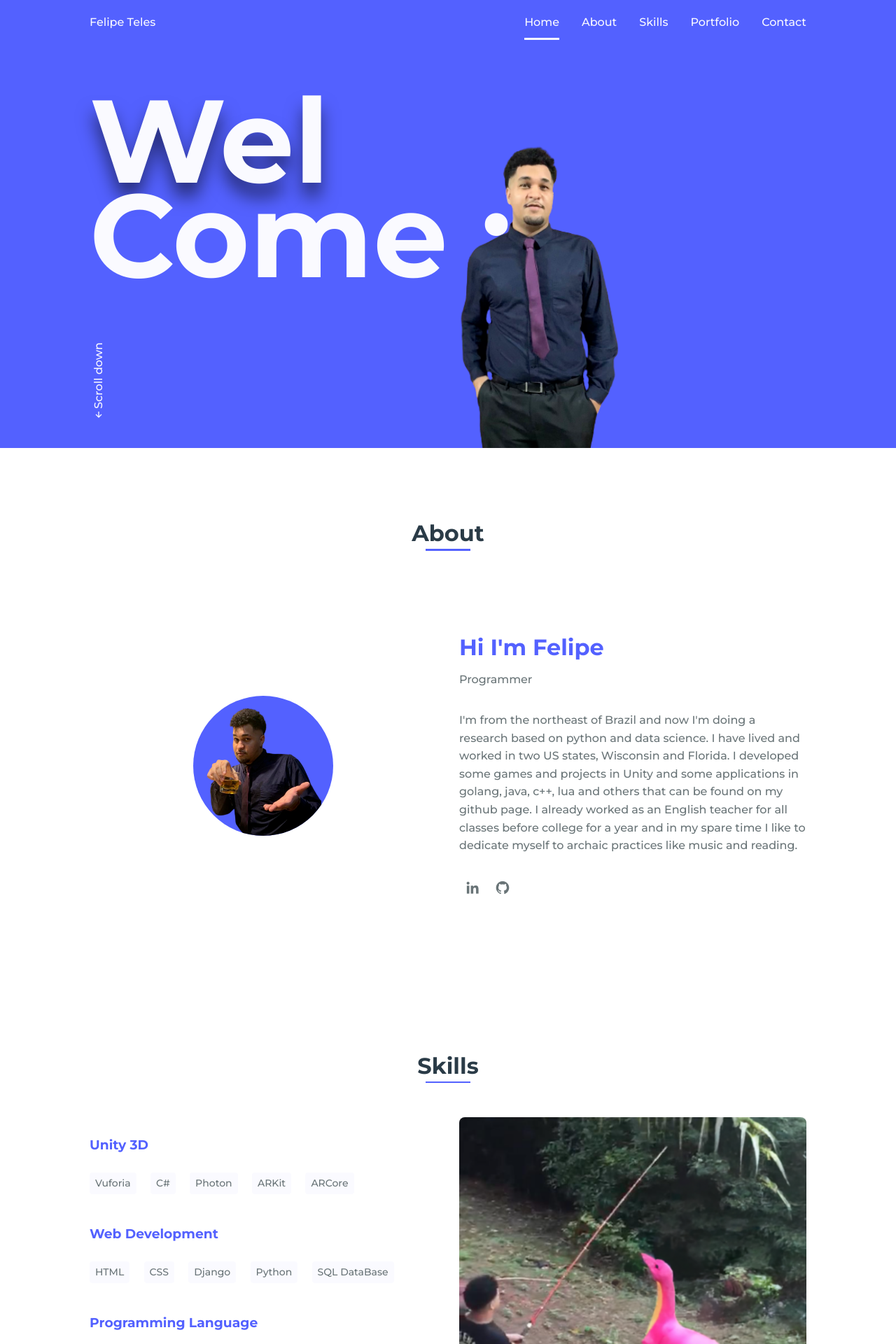
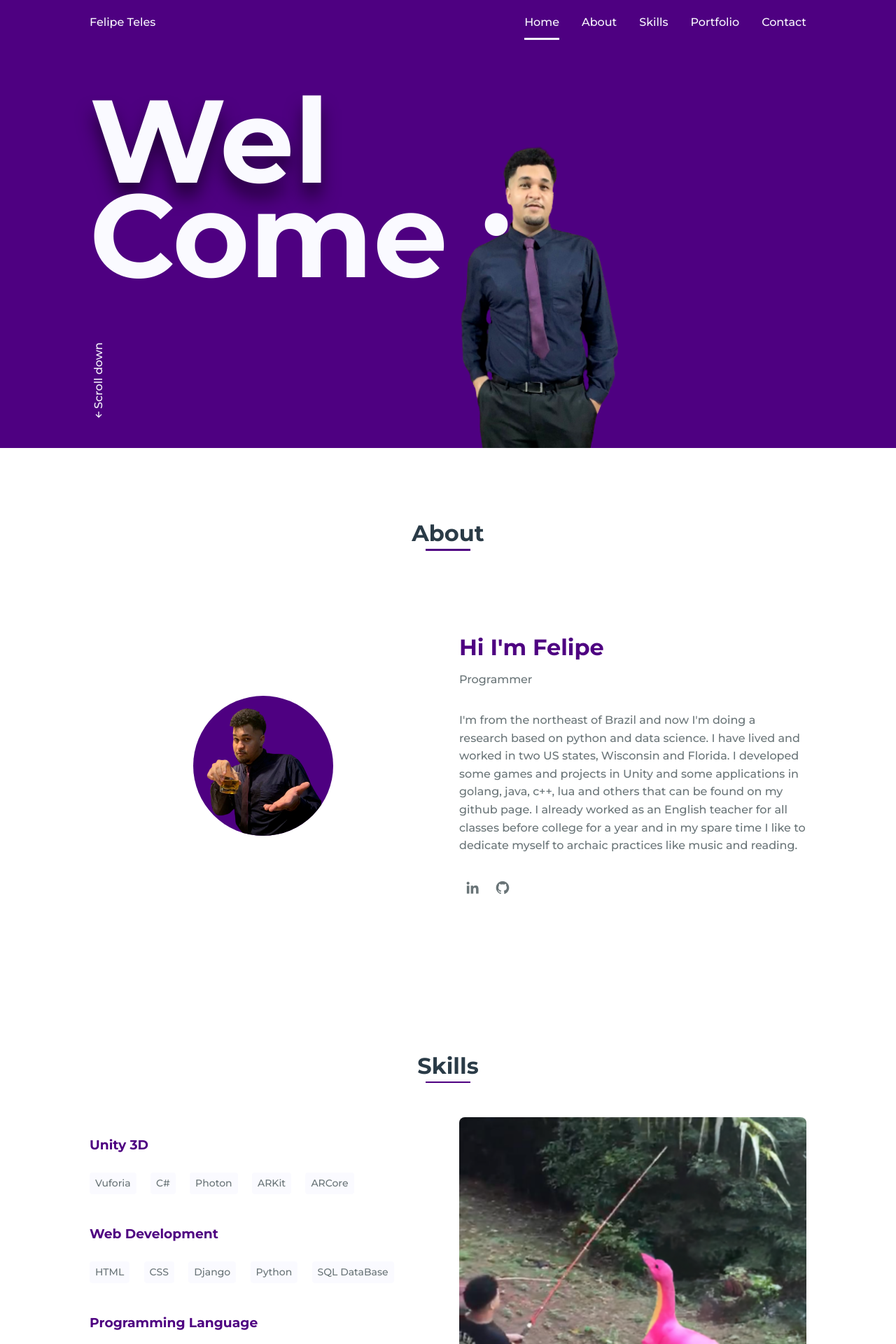
Before and after one commit to felipersteles/PortfolioDjangoFelipeTeles, a Django app: page / in a window 1280 px wide. Shown: the top 1920 px of the page at 70% size. Run offline with Django 4.2, Linux system fonts and the light colour scheme; data comes from the database, SQL or seed files in the repository; parts of the project's set-up code (start-up, migrations or seed data) failed here and were passed over.

Commit message:
scrool correction

```diff
--- a/portfolio/templates/index.html
+++ b/portfolio/templates/index.html
@@ -7,8 +7,6 @@
 
         <!-- ===== CSS ===== -->
         <link rel="stylesheet" href="{% static 'assets/css/styles.css' %}">
-        <!--===== MAIN JS =====-->
-        <script src="{% static 'assets/js/main.js' %}"></script>
 
         <!-- ===== BOX ICONS ===== -->
         <link href='https://cdn.jsdelivr.net/npm/boxicons@2.0.5/css/boxicons.min.css' rel='stylesheet'>
@@ -180,5 +178,7 @@
 
         <!--===== SCROLL REVEAL =====-->
         <script src="https://unpkg.com/scrollreveal"></script>
+        <!--===== MAIN JS =====-->
+        <script src="{% static 'assets/js/main.js' %}"></script>
     </body>
 </html>
--- a/static/assets/css/styles.css
+++ b/static/assets/css/styles.css
@@ -9,7 +9,7 @@
 
 /*===== Cores =====*/
 :root{
-    --first-color: #5361FF;
+    --first-color: #4e0081;
     --white-color: #FAFAFF;
     --dark-color: #2A3B47;
     --text-color: #697477;
--- a/static/assets/js/main.js
+++ b/static/assets/js/main.js
@@ -9,15 +9,17 @@ const showMenu = (toggleId, navId) =>{
         })
     }
 }
+
 showMenu('nav-toggle','nav-menu')
 
-/*===== REMOVE MENU MOBILE =====*/
+/*===== desabilitar menu no mobile =====*/
 const navLink = document.querySelectorAll('.nav__link')
 
 function linkAction(){
     const navMenu = document.getElementById('nav-menu')
     navMenu.classList.remove('show')
 }
+
 navLink.forEach(n => n.addEventListener('click', linkAction))
 
 /*===== SCROLL SECTIONS ACTIVE LINK =====*/
--- a/static/assets/sass/styles.scss
+++ b/static/assets/sass/styles.scss
@@ -8,7 +8,7 @@
 }
 /*===== Colores =====*/
 :root{
-    --first-color: #5361FF;
+    --first-color: #4e0081;
     --white-color: #FAFAFF;
     --dark-color: #2a3b47;
     --text-color: #697477;
```
